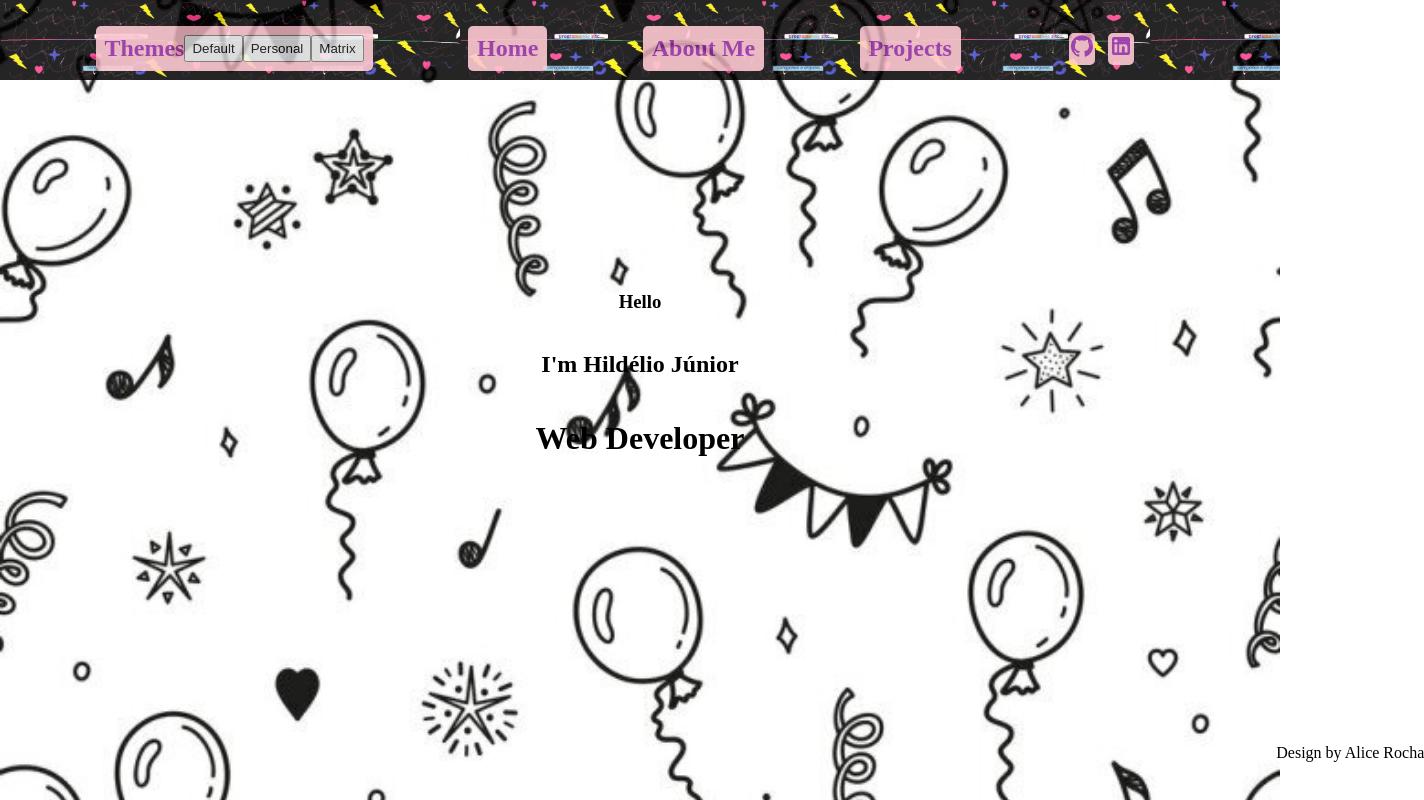
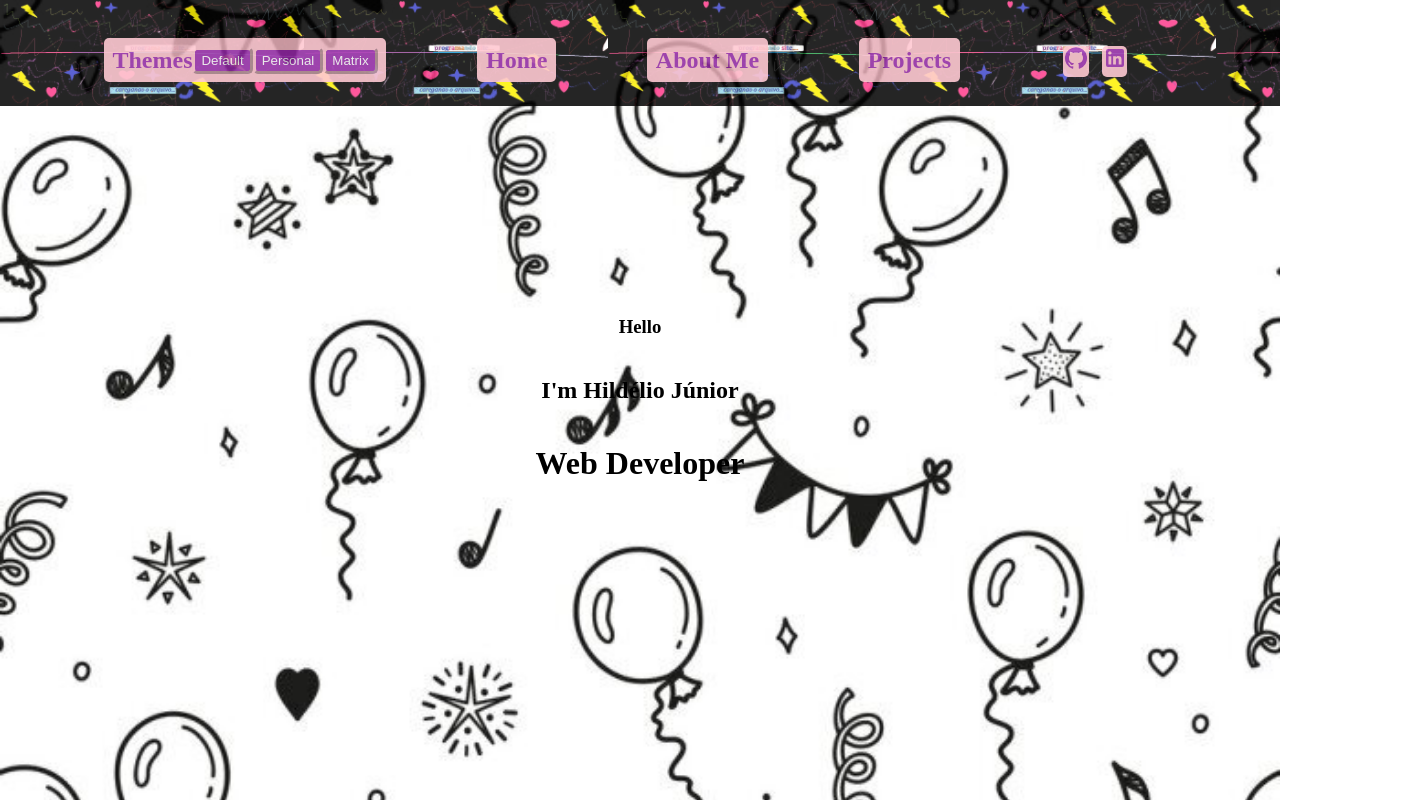
Before and after one commit to hildelio/myPortolio, a React (Create React App) app in the folder portfolio/: page / in a window 1280 px wide. Shown: the whole page, 1424 px wide, since content can reach past the window. Built offline with nearby package versions, Linux system fonts and the light colour scheme.

Commit message:
Estilizando header e home

```diff
--- a/portfolio/src/App.js
+++ b/portfolio/src/App.js
@@ -1,22 +1,30 @@
 import React, { Component } from 'react';
 import Content from './components/Content';
 import Header from './components/Header';
+import { connect } from 'react-redux';
+import PropTypes from 'prop-types'
 
 class App extends Component {
-  state ={
-    defaultTheme: true,
-    matrixTheme: false,
-    personalTheme: false,
-  }
+
   render() {
-    const {defaultTheme, matrixTheme, personalTheme} = this.state;
+    const {matrixTheme, personalTheme} = this.props;
     return (
-      <div>
-        <Header Default={defaultTheme} Matrix={matrixTheme} Personal={personalTheme} />
-        <Content defaultTheme={defaultTheme} matrixTheme={matrixTheme} personalTheme={personalTheme} />
+      <div className={personalTheme ? 'app-container-personal' : matrixTheme ? 'app-container-matrix' : 'app-container'}>
+        <Header />
+        <Content />
       </div>
     );
   }
 }
 
-export default App;
+Header.propTypes = {
+  personalTheme: PropTypes.bool,
+  matrixTheme: PropTypes.bool,
+}.isRequired;
+
+const mapStateToProps = (state) => ({
+  personalTheme: state.theme.personalTheme,
+  matrixTheme: state.theme.matrixTheme,
+});
+
+export default connect(mapStateToProps)(App);
--- a/portfolio/src/css/header.css
+++ b/portfolio/src/css/header.css
@@ -11,8 +11,8 @@ body {
   background-image: url('../assets/header.jpeg');
   background-size: contain;
   height: 10vh;
-  width: 100%;
   opacity: 0.85;
+  padding: 1%;
 }
 
 .header-nav {
@@ -35,6 +35,37 @@ body {
   padding: 0.7%;
   text-decoration: none;
   text-shadow: 0.1em 0.1em 0.2em   pink;
+}
+
+.header-chooseThemeContent:hover {
+  background-color: pink;
+  border-radius: 5px;
+  box-shadow: 0.1em 0.1em 0.1em whitesmoke;
+  color: #9c27b0;
+  display: flex;
+  font-size: 150%;
+  font-weight: bolder;
+  margin-top: 2%;
+  opacity: 0.9;
+  overflow: hidden;
+  padding: 0.7%;
+  text-decoration: none;
+  text-shadow: 0.1em 0.1em 0.2em   pink;
+}
+
+.header-chooseTheme {
+  background-color: #9c27b0;
+  border-radius: 5px;
+  color: white;
+  border:outset pink;
+}
+
+.header-chooseTheme:hover {
+  background-color: #9c27b0;
+  border-radius: 5px;
+  box-shadow: 0.1em 0.1em 0.1em whitesmoke;
+  color: white;
+  border:outset white;
 }
 
 .header-nav a {
--- a/portfolio/src/css/headerMatrix.css
+++ b/portfolio/src/css/headerMatrix.css
@@ -4,7 +4,6 @@
   background-image: url('../assets/headerMatrix.jpg');
   background-size: cover;
   height: 10vh;
-  width: 100%;
   opacity: 0.85;
 }
 
@@ -26,6 +25,21 @@
   padding: 0.7%;
   text-decoration: none;
   text-shadow: 0.1em 0.1em 0.2em   white;
+}
+
+.header-chooseTheme-matrix {
+  background-color: #2e7d32;
+  border-radius: 5px;
+  color: white;
+  border:outset white;
+}
+
+.header-chooseTheme-matrix:hover {
+  background-color: #2e7d32;
+  border-radius: 5px;
+  box-shadow: 0.1em 0.1em 0.1em #2e7d32;
+  color: white;
+  border:outset #2e7d32;
 }
 
 .header-nav-matrix a {
--- a/portfolio/src/css/home.css
+++ b/portfolio/src/css/home.css
@@ -1,7 +1,8 @@
-html {
+.app-container {
   background-image: url('../assets/home.jpg');
   background-size: cover;
   background-repeat: no-repeat;
+  height: 100vh;
 }
 
 .home-content {
--- a/portfolio/src/css/homeMatrix.css
+++ b/portfolio/src/css/homeMatrix.css
@@ -1,4 +1,15 @@
+.app-container-matrix {
+  background: black;
+  color: #2e7d32;
+  height: 100vh;
+}
+
 .home-content-matrix {
-  width: 100%;
-  height: 100%;
+  align-items: flex-start;
+  display: flex;
+  flex-direction: column;
 }
+
+.follow-rabbit {
+  margin: 20% 0 0 90%;
+}
--- a/portfolio/src/pages/AboutMe.jsx
+++ b/portfolio/src/pages/AboutMe.jsx
@@ -1,9 +1,13 @@
 import React, { Component } from "react";
 import aboutMe from '../assets/aboutMe.png';
+import { connect } from 'react-redux';
+import LinkedInIcon from '@mui/icons-material/LinkedIn';
+import PropTypes from 'prop-types'
 import '../css/aboutMe.css'
 
 class AboutMe extends Component {
   render() {
+    const { personalTheme, matrixTheme} = this.props;
     return (
       <div className="app-aboutMe">
           <div className="picture">
@@ -13,14 +17,9 @@ class AboutMe extends Component {
               alt="avatar"
             />
             <p>Connect with me:{' '}
-              <a href="https://linkedin.com/in/hildelio-junior" target="blank">
-                <img
-                  src="https://raw.githubusercontent.com/rahuldkjain/github-profile-readme-generator/master/src/images/icons/Social/linked-in-alt.svg"
-                  alt="hildelio"
-                  height="20"
-                  width="20"
-                />
-              </a>
+            <a href='https://linkedin.com/in/hildelio-junior' target='_blank' rel="noreferrer">
+              <LinkedInIcon color={personalTheme ?'secondary' : matrixTheme ? 'success' : 'secondary'} />
+            </a>
             </p>
           </div>
         <img className="object-img" src={aboutMe} alt='aboutMe' />
@@ -29,4 +28,14 @@ class AboutMe extends Component {
   }
 }
 
-export default AboutMe;
+AboutMe.propTypes = {
+  personalTheme: PropTypes.bool,
+  matrixTheme: PropTypes.bool,
+}.isRequired;
+
+const mapStateToProps = (state) => ({
+  personalTheme: state.theme.personalTheme,
+  matrixTheme: state.theme.matrixTheme,
+});
+
+export default connect(mapStateToProps)(AboutMe);
--- a/portfolio/src/pages/Home.jsx
+++ b/portfolio/src/pages/Home.jsx
@@ -3,21 +3,44 @@ import '../css/home.css'
 import '../css/homeMatrix.css'
 import '../css/homePersonal.css'
 import { connect } from 'react-redux';
+import PropTypes from 'prop-types'
 
 class Home extends Component {
   render() {
     const { personalTheme, matrixTheme} = this.props;
     return (
       <main className={ personalTheme ? 'home-content-personal' : matrixTheme ? 'home-content-matrix' : 'home-content'}>
+        {
+          matrixTheme && <p>Wake up Neo...</p>
+        }
         <h3>Hello</h3>
         <h2>I'm Hildélio Júnior</h2>
         <h1>Web Developer</h1>
-        <section>
+        {
+          matrixTheme &&
+          <p className='follow-rabbit'>Follow the White Rabbit</p>
+        }
+        {
+          personalTheme &&
+          <section>
           <p className='design-info'>Design by Alice Rocha</p>
         </section>
+        }
+
       </main>
     );
   }
 }
 
-export default connect()(Home);
+Home.propTypes = {
+  personalTheme: PropTypes.bool,
+  matrixTheme: PropTypes.bool,
+}.isRequired;
+
+const mapStateToProps = (state) => ({
+  personalTheme: state.theme.personalTheme,
+  matrixTheme: state.theme.matrixTheme,
+});
+
+
+export default connect(mapStateToProps)(Home);
```
